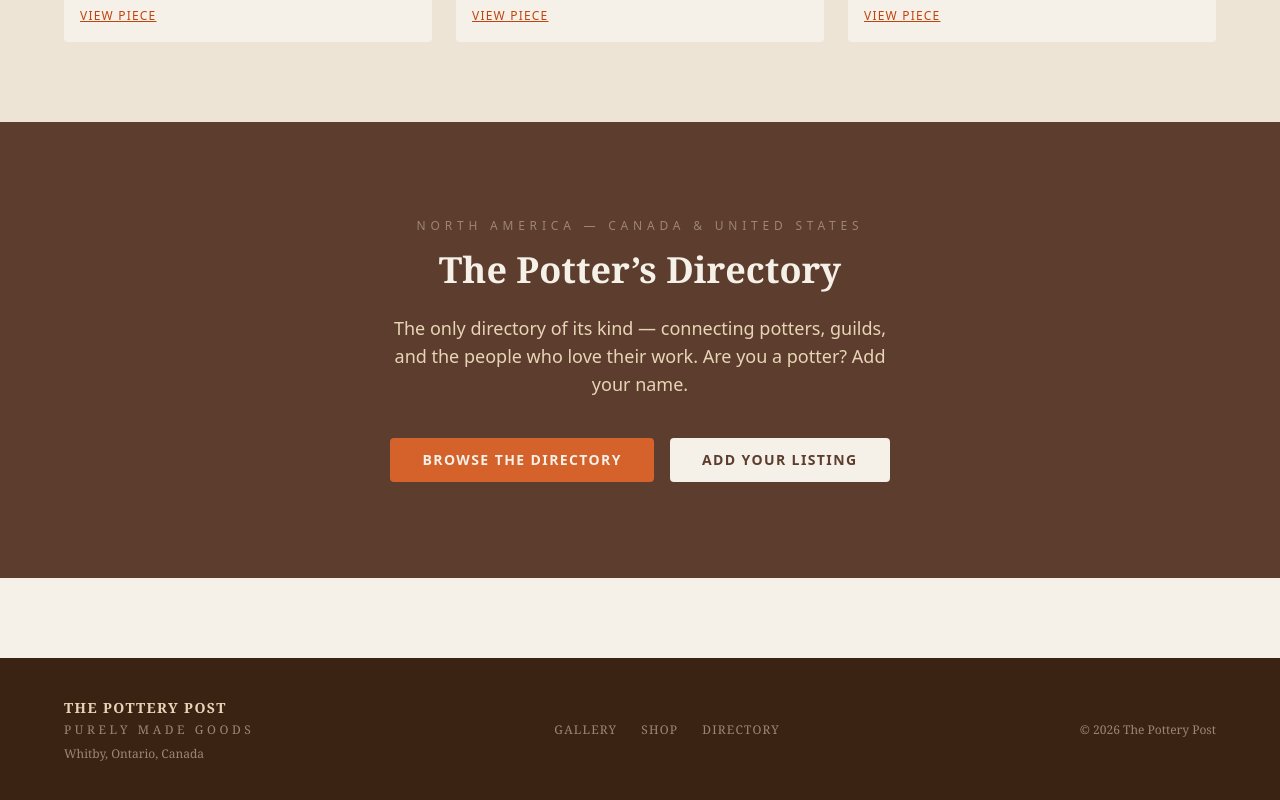
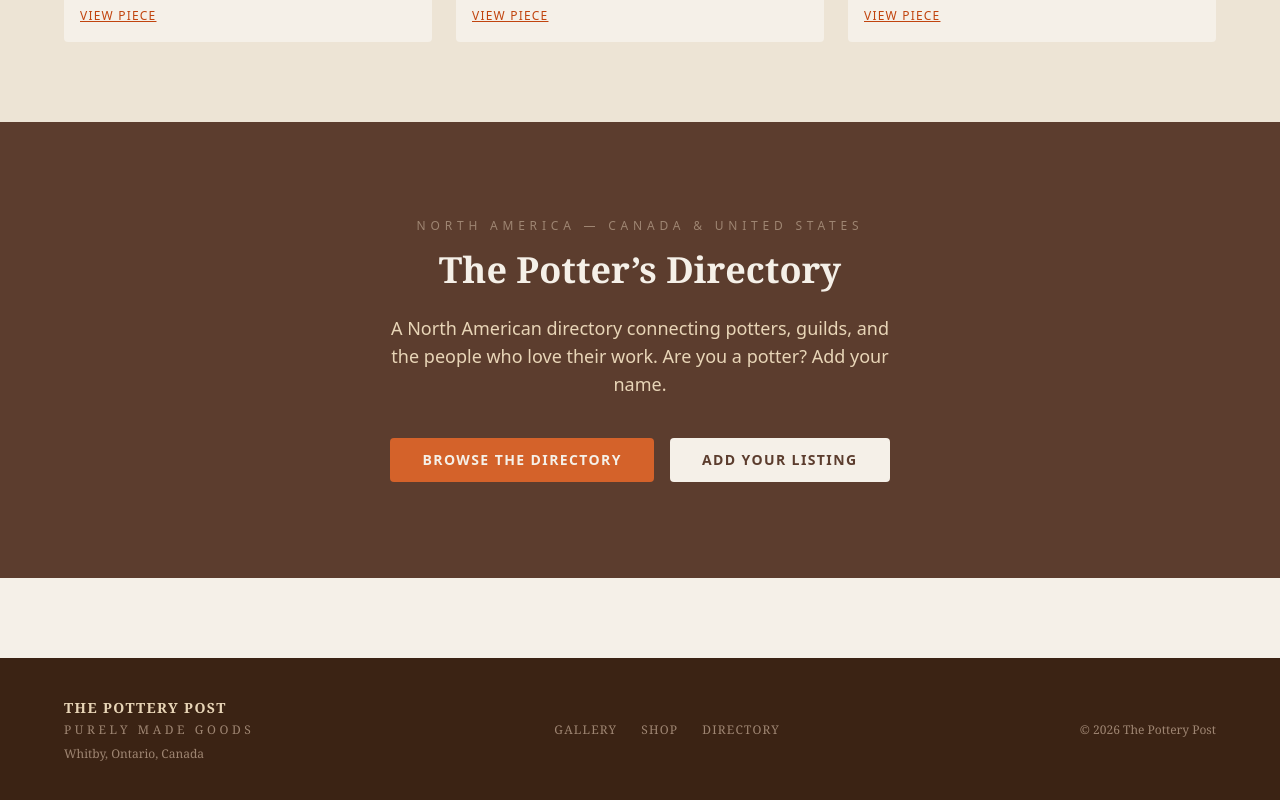
Before and after one commit to VanessaAnneliese/pottery-post-website, a Next.js app: page / in a window 1280 px wide. Shown: the part 1790-2590 px from the top of the page. Built offline with nearby package versions, Linux system fonts and the light colour scheme.

Commit message:
Update directory description

```diff
--- a/app/page.tsx
+++ b/app/page.tsx
@@ -91,7 +91,7 @@ export default function Home() {
           The Potter&rsquo;s Directory
         </h2>
         <p className="text-lg max-w-lg mx-auto mb-10" style={{ color: "#E8D5B7", fontFamily: "system-ui, sans-serif" }}>
-          The only directory of its kind — connecting potters, guilds, and the people who love their work. Are you a potter? Add your name.
+          A North American directory connecting potters, guilds, and the people who love their work. Are you a potter? Add your name.
         </p>
         <div className="flex flex-col sm:flex-row gap-4 justify-center">
           <Link href="/directory" className="px-8 py-3 text-sm tracking-widest uppercase font-bold rounded-sm transition-opacity hover:opacity-90" style={{ background: "#D4622A", color: "#F5F0E8", fontFamily: "system-ui, sans-serif" }}>
```
